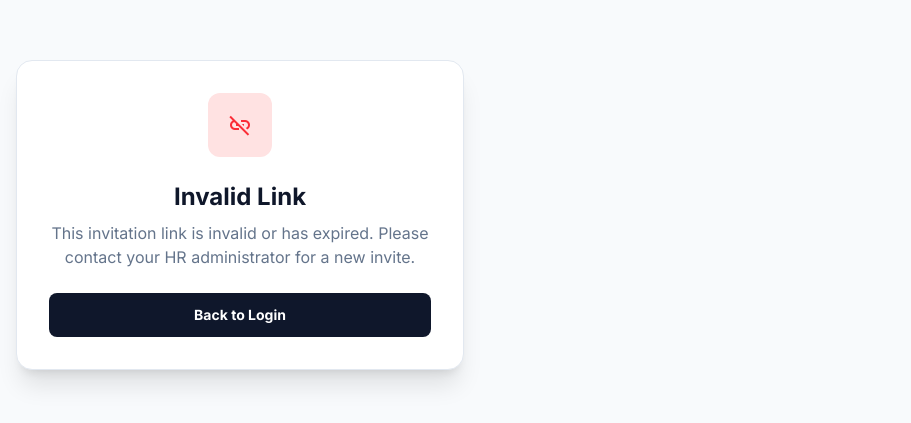
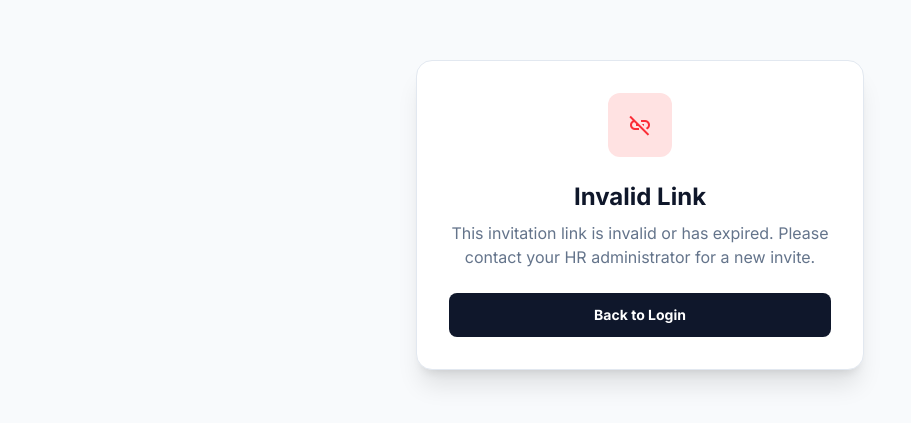
Before and after one commit to lovevarshney2007/BuildOrbit, a Next.js app: page /invite/1 in a window 1280 px wide. Shown: the part 185-608 px from the top of the page, without its empty margins (0-911 px from the left). Built offline with nearby package versions, Linux system fonts and the light colour scheme; no server answers; the database is empty.

Commit message:
Fix: Make invite page expand full width for proper centering

```diff
--- a/src/app/invite/[token]/page.tsx
+++ b/src/app/invite/[token]/page.tsx
@@ -15,7 +15,7 @@
   }
 
   return (
-    <div className="min-h-screen bg-slate-50 dark:bg-slate-950 flex items-center justify-center p-4">
+    <div className="flex-1 w-full min-h-screen bg-slate-50 dark:bg-slate-950 flex items-center justify-center p-4">
       <div className="max-w-md w-full bg-white dark:bg-slate-900 border border-slate-200 dark:border-slate-800 rounded-2xl shadow-xl p-8 text-center">
         {isValid ? (
           <>
```
